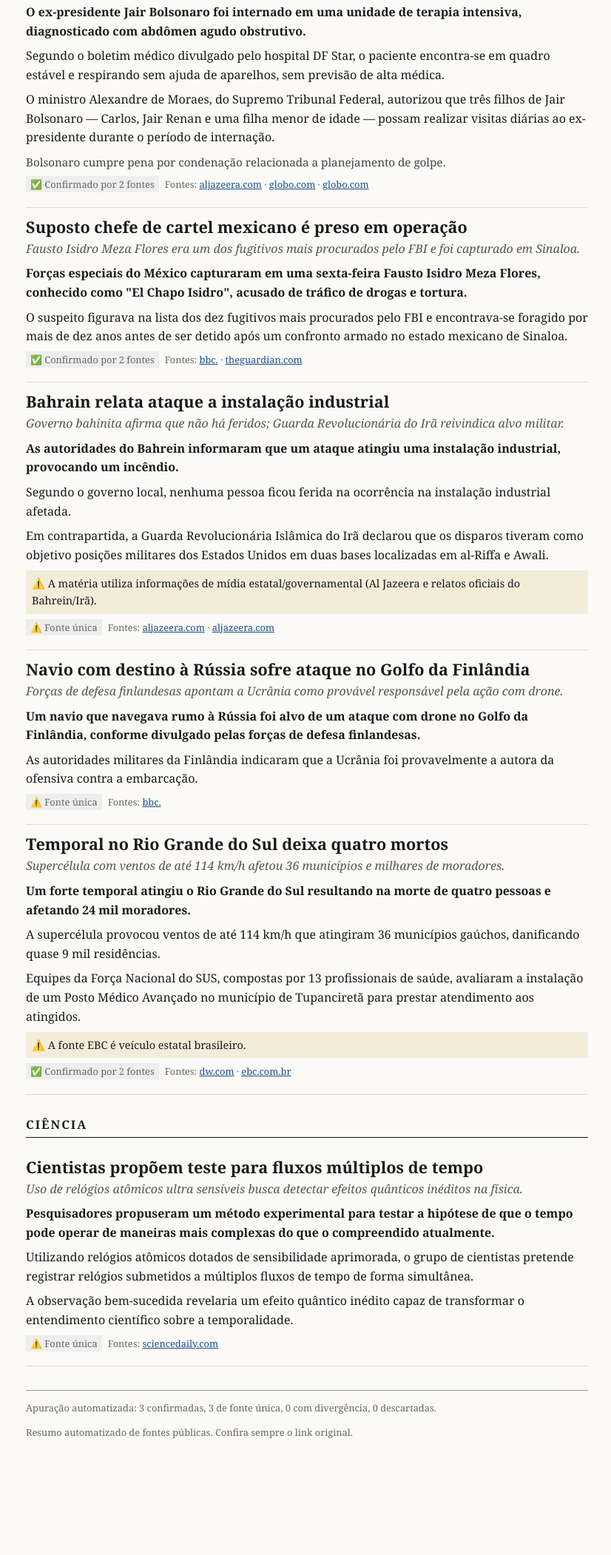
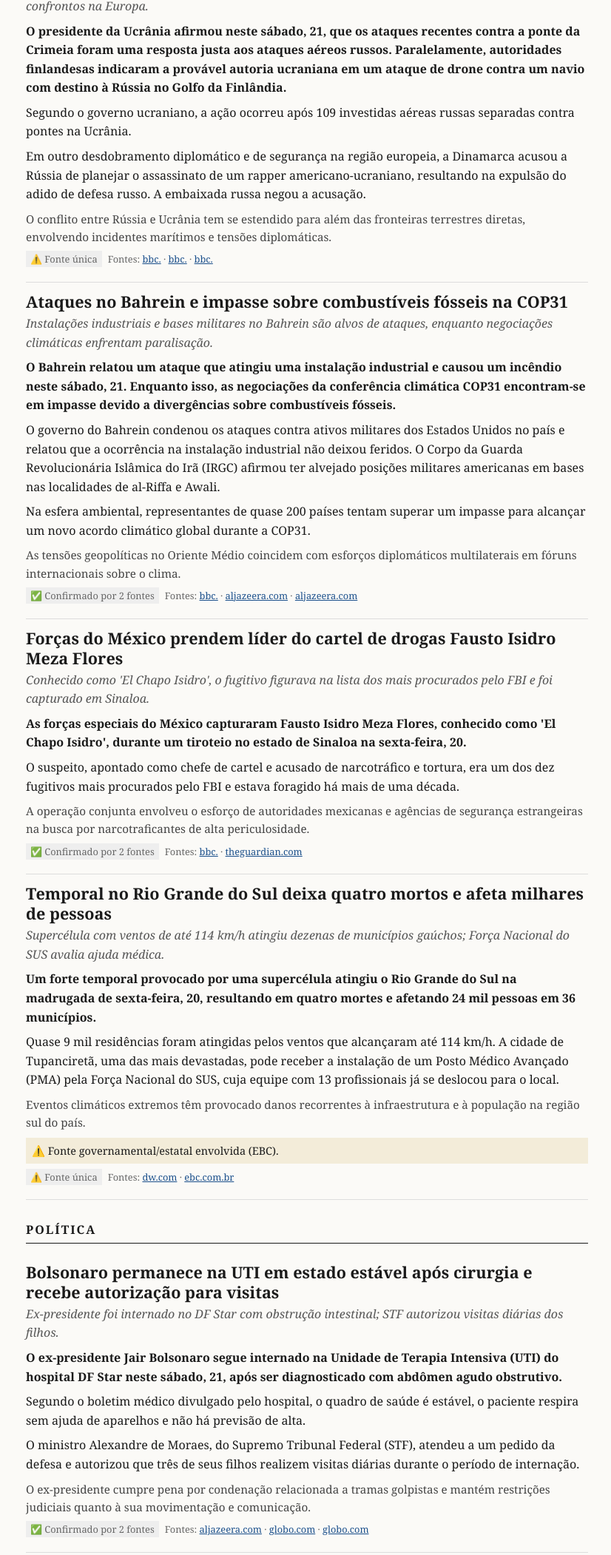
Before and after one commit to VitorinoBR/Noticias, a plain HTML site: page index.html in a window 1280 px wide. Shown: the part 271-2373 px from the top of the page at 74% size, without its empty margins (225-1051 px from the left). Before the commit the page ends 2246 px from the top, so only its background shows below. Drawn offline with Linux system fonts and the light colour scheme.

Commit message:
Atualização de edição: 2026-11-21-22h.html

```diff
--- a/index.html
+++ b/index.html
@@ -3,66 +3,84 @@
 <head>
 <meta charset='UTF-8'>
 <meta name='viewport' content='width=device-width, initial-scale=1'>
-<title>Global Insights - Edição das 20h</title>
+<title>Global Insights - Resumo do dia</title>
 <style>body{font-family:Georgia,Times,serif;max-width:760px;margin:0 auto;padding:16px;line-height:1.6;color:#1a1a1a;background:#fbfaf7}a{color:#1a4f8b}.masthead{text-align:center;border-bottom:4px double #1a1a1a;margin-bottom:8px}.masthead h1{font-size:2.4rem;margin:8px 0 4px;letter-spacing:1px}.edicao{margin:0 0 10px;font-size:.9rem;text-transform:capitalize;color:#555}section h2{font-size:1rem;text-transform:uppercase;letter-spacing:2px;border-bottom:1px solid #1a1a1a;padding-bottom:4px;margin-top:28px}.materia{padding:12px 0;border-bottom:1px solid #ddd}.materia h3{font-size:1.35rem;line-height:1.25;margin:0 0 4px}.fina{font-style:italic;color:#555;margin:0 0 8px}.lide{font-weight:bold;margin:0 0 8px}.materia p{margin:0 0 8px}.contexto{color:#444;font-size:.95rem}.diverge,.alerta{font-size:.9rem;background:#f3ecd9;padding:6px 8px}.meta{font-size:.8rem;color:#666}.selo{background:#eee;padding:2px 6px;margin-right:8px}.acompanhar li{margin-bottom:6px}footer{margin-top:32px;border-top:1px solid #999;font-size:.8rem;color:#666}@media (prefers-color-scheme:dark){body{background:#121212;color:#e8e8e8}a{color:#8ab4f8}.fina,.contexto,.meta,footer{color:#aaa}.selo{background:#2a2a2a}.diverge,.alerta{background:#2b2618}.masthead,section h2{border-color:#e8e8e8}.materia{border-color:#333}}</style>
 </head>
 <body>
-<header class='masthead'><h1>Global Insights</h1><p class='edicao'>sábado, 21 de novembro de 2026 · Edição das 20h</p></header>
+<header class='masthead'><h1>Global Insights</h1><p class='edicao'>sábado, 21 de novembro de 2026 · Resumo do dia</p></header>
 <main><section><h2>Geopolítica</h2><article class='materia'>
-<h3>Bolsonaro é internado em UTI com obstrução intestinal</h3>
-<p class='fina'>Ex-presidente está em estado estável e sem previsão de alta, segundo boletim do hospital DF Star.</p>
-<p class='lide'>O ex-presidente Jair Bolsonaro foi internado em uma unidade de terapia intensiva, diagnosticado com abdômen agudo obstrutivo.</p>
-<p>Segundo o boletim médico divulgado pelo hospital DF Star, o paciente encontra-se em quadro estável e respirando sem ajuda de aparelhos, sem previsão de alta médica.</p><p>O ministro Alexandre de Moraes, do Supremo Tribunal Federal, autorizou que três filhos de Jair Bolsonaro — Carlos, Jair Renan e uma filha menor de idade — possam realizar visitas diárias ao ex-presidente durante o período de internação.</p>
-<p class='contexto'>Bolsonaro cumpre pena por condenação relacionada a planejamento de golpe.</p>
+<h3>Ataques à ponte da Crimeia geram reações e tensão internacional</h3>
+<p class='fina'>Presidente ucraniano defende ofensiva enquanto forças russas e estrangeiras se envolvem em novos confrontos na Europa.</p>
+<p class='lide'>O presidente da Ucrânia afirmou neste sábado, 21, que os ataques recentes contra a ponte da Crimeia foram uma resposta justa aos ataques aéreos russos. Paralelamente, autoridades finlandesas indicaram a provável autoria ucraniana em um ataque de drone contra um navio com destino à Rússia no Golfo da Finlândia.</p>
+<p>Segundo o governo ucraniano, a ação ocorreu após 109 investidas aéreas russas separadas contra pontes na Ucrânia.</p><p>Em outro desdobramento diplomático e de segurança na região europeia, a Dinamarca acusou a Rússia de planejar o assassinato de um rapper americano-ucraniano, resultando na expulsão do adido de defesa russo. A embaixada russa negou a acusação.</p>
+<p class='contexto'>O conflito entre Rússia e Ucrânia tem se estendido para além das fronteiras terrestres diretas, envolvendo incidentes marítimos e tensões diplomáticas.</p>
+
+
+<p class='meta'><span class='selo'>⚠️ Fonte única</span>Fontes: <a href='https://www.bbc.co.uk/news/articles/c6wy0qj7w5zqo?at_medium=RSS&amp;at_campaign=rss' target='_blank' rel='noopener noreferrer'>bbc.</a> · <a href='https://www.bbc.co.uk/news/articles/cj752ddve27ko?at_medium=RSS&amp;at_campaign=rss' target='_blank' rel='noopener noreferrer'>bbc.</a> · <a href='https://www.bbc.co.uk/news/articles/cmde1lj4yjxno?at_medium=RSS&amp;at_campaign=rss' target='_blank' rel='noopener noreferrer'>bbc.</a></p>
+</article><article class='materia'>
+<h3>Ataques no Bahrein e impasse sobre combustíveis fósseis na COP31</h3>
+<p class='fina'>Instalações industriais e bases militares no Bahrein são alvos de ataques, enquanto negociações climáticas enfrentam paralisação.</p>
+<p class='lide'>O Bahrein relatou um ataque que atingiu uma instalação industrial e causou um incêndio neste sábado, 21. Enquanto isso, as negociações da conferência climática COP31 encontram-se em impasse devido a divergências sobre combustíveis fósseis.</p>
+<p>O governo do Bahrein condenou os ataques contra ativos militares dos Estados Unidos no país e relatou que a ocorrência na instalação industrial não deixou feridos. O Corpo da Guarda Revolucionária Islâmica do Irã (IRGC) afirmou ter alvejado posições militares americanas em bases nas localidades de al-Riffa e Awali.</p><p>Na esfera ambiental, representantes de quase 200 países tentam superar um impasse para alcançar um novo acordo climático global durante a COP31.</p>
+<p class='contexto'>As tensões geopolíticas no Oriente Médio coincidem com esforços diplomáticos multilaterais em fóruns internacionais sobre o clima.</p>
+
+
+<p class='meta'><span class='selo'>✅ Confirmado por 2 fontes</span>Fontes: <a href='https://www.bbc.co.uk/news/articles/c6ly5w40eg07o?at_medium=RSS&amp;at_campaign=rss' target='_blank' rel='noopener noreferrer'>bbc.</a> · <a href='https://www.aljazeera.com/news/liveblog/2026/11/21/iran-war-live-iran-targets-us-military-in-bahrain-houthi-strikes-continue?traffic_source=rss' target='_blank' rel='noopener noreferrer'>aljazeera.com</a> · <a href='https://www.aljazeera.com/news/2026/11/21/bahrain-says-iranian-attack-causes-fire-at-industrial-facility' target='_blank' rel='noopener noreferrer'>aljazeera.com</a></p>
+</article><article class='materia'>
+<h3>Forças do México prendem líder do cartel de drogas Fausto Isidro Meza Flores</h3>
+<p class='fina'>Conhecido como &#39;El Chapo Isidro&#39;, o fugitivo figurava na lista dos mais procurados pelo FBI e foi capturado em Sinaloa.</p>
+<p class='lide'>As forças especiais do México capturaram Fausto Isidro Meza Flores, conhecido como &#39;El Chapo Isidro&#39;, durante um tiroteio no estado de Sinaloa na sexta-feira, 20.</p>
+<p>O suspeito, apontado como chefe de cartel e acusado de narcotráfico e tortura, era um dos dez fugitivos mais procurados pelo FBI e estava foragido há mais de uma década.</p>
+<p class='contexto'>A operação conjunta envolveu o esforço de autoridades mexicanas e agências de segurança estrangeiras na busca por narcotraficantes de alta periculosidade.</p>
+
+
+<p class='meta'><span class='selo'>✅ Confirmado por 2 fontes</span>Fontes: <a href='https://www.bbc.co.uk/news/articles/ckz749ey0r75o?at_medium=RSS&amp;at_campaign=rss' target='_blank' rel='noopener noreferrer'>bbc.</a> · <a href='https://www.theguardian.com/world/2026/nov/21/alleged-mexican-drug-cartel-boss-el-chapo-isidro-meza-flores-arrested' target='_blank' rel='noopener noreferrer'>theguardian.com</a></p>
+</article><article class='materia'>
+<h3>Temporal no Rio Grande do Sul deixa quatro mortos e afeta milhares de pessoas</h3>
+<p class='fina'>Supercélula com ventos de até 114 km/h atingiu dezenas de municípios gaúchos; Força Nacional do SUS avalia ajuda médica.</p>
+<p class='lide'>Um forte temporal provocado por uma supercélula atingiu o Rio Grande do Sul na madrugada de sexta-feira, 20, resultando em quatro mortes e afetando 24 mil pessoas em 36 municípios.</p>
+<p>Quase 9 mil residências foram atingidas pelos ventos que alcançaram até 114 km/h. A cidade de Tupanciretã, uma das mais devastadas, pode receber a instalação de um Posto Médico Avançado (PMA) pela Força Nacional do SUS, cuja equipe com 13 profissionais já se deslocou para o local.</p>
+<p class='contexto'>Eventos climáticos extremos têm provocado danos recorrentes à infraestrutura e à população na região sul do país.</p>
+
+<p class='alerta'>⚠️ Fonte governamental/estatal envolvida (EBC).</p>
+<p class='meta'><span class='selo'>⚠️ Fonte única</span>Fontes: <a href='https://www.dw.com/pt-br/temporal-no-rs-afeta-24-mil-pessoas-e-deixa-quatro-mortos/a-80011201?maca=bra-rss-br-br-1031-rdf' target='_blank' rel='noopener noreferrer'>dw.com</a> · <a href='https://agenciabrasil.ebc.com.br/geral/noticia/2026-11/forca-nacional-do-sus-avalia-instalar-posto-medico-em-tupancireta' target='_blank' rel='noopener noreferrer'>ebc.com.br</a></p>
+</article></section><section><h2>Política</h2><article class='materia'>
+<h3>Bolsonaro permanece na UTI em estado estável após cirurgia e recebe autorização para visitas</h3>
+<p class='fina'>Ex-presidente foi internado no DF Star com obstrução intestinal; STF autorizou visitas diárias dos filhos.</p>
+<p class='lide'>O ex-presidente Jair Bolsonaro segue internado na Unidade de Terapia Intensiva (UTI) do hospital DF Star neste sábado, 21, após ser diagnosticado com abdômen agudo obstrutivo.</p>
+<p>Segundo o boletim médico divulgado pelo hospital, o quadro de saúde é estável, o paciente respira sem ajuda de aparelhos e não há previsão de alta.</p><p>O ministro Alexandre de Moraes, do Supremo Tribunal Federal (STF), atendeu a um pedido da defesa e autorizou que três de seus filhos realizem visitas diárias durante o período de internação.</p>
+<p class='contexto'>O ex-presidente cumpre pena por condenação relacionada a tramas golpistas e mantém restrições judiciais quanto à sua movimentação e comunicação.</p>
 
 
 <p class='meta'><span class='selo'>✅ Confirmado por 2 fontes</span>Fontes: <a href='https://www.aljazeera.com/news/2026/11/21/brazils-jair-bolsonaro-in-intensive-care-with-bowel-obstruction' target='_blank' rel='noopener noreferrer'>aljazeera.com</a> · <a href='https://g1.globo.com/politica/noticia/2026/11/21/bolsonaro-tem-obstrucao-intestinal-quadro-estavel-e-segue-sem-previsao-de-alta-diz-boletim-medico.ghtml' target='_blank' rel='noopener noreferrer'>globo.com</a> · <a href='https://g1.globo.com/politica/noticia/2026/11/21/moraes-atende-a-pedido-e-autoriza-visitas-diarias-de-filhos-a-bolsonaro-durante-a-internacao.ghtml' target='_blank' rel='noopener noreferrer'>globo.com</a></p>
 </article><article class='materia'>
-<h3>Suposto chefe de cartel mexicano é preso em operação</h3>
-<p class='fina'>Fausto Isidro Meza Flores era um dos fugitivos mais procurados pelo FBI e foi capturado em Sinaloa.</p>
-<p class='lide'>Forças especiais do México capturaram em uma sexta-feira Fausto Isidro Meza Flores, conhecido como "El Chapo Isidro", acusado de tráfico de drogas e tortura.</p>
-<p>O suspeito figurava na lista dos dez fugitivos mais procurados pelo FBI e encontrava-se foragido por mais de dez anos antes de ser detido após um confronto armado no estado mexicano de Sinaloa.</p>
+<h3>Lula avalia projeto fiscal aprovado pelo Senado e o classifica como ajuste orçamentário</h3>
+<p class='fina'>Presidente declarou em transmissão ao vivo que a medida visa o Orçamento de 2027 e criticou o setor financeiro.</p>
+<p class='lide'>O presidente Luiz Inácio Lula da Silva afirmou neste sábado, 21, durante uma transmissão ao vivo, que o projeto fiscal aprovado pelo Senado nesta semana não representa uma reforma fiscal ampla, mas sim um ajuste voltado para o Orçamento de 2027.</p>
+<p>Na mesma ocasião, o mandatário criticou o posicionamento de aliados que se opuseram ao ajuste e fez críticas a agentes do mercado financeiro.</p>
+<p class='contexto'>A discussão sobre o arcabouço fiscal e o equilíbrio das contas públicas mobiliza o debate entre o Poder Executivo e o Congresso Nacional.</p>
 
 
-
-<p class='meta'><span class='selo'>✅ Confirmado por 2 fontes</span>Fontes: <a href='https://www.bbc.co.uk/news/articles/ckz749ey0r75o?at_medium=RSS&amp;at_campaign=rss' target='_blank' rel='noopener noreferrer'>bbc.</a> · <a href='https://www.theguardian.com/world/2026/nov/21/alleged-mexican-drug cartel-boss-el-chapo-isidro-meza-flores-arrested' target='_blank' rel='noopener noreferrer'>theguardian.com</a></p>
-</article><article class='materia'>
-<h3>Bahrain relata ataque a instalação industrial</h3>
-<p class='fina'>Governo bahinita afirma que não há feridos; Guarda Revolucionária do Irã reivindica alvo militar.</p>
-<p class='lide'>As autoridades do Bahrein informaram que um ataque atingiu uma instalação industrial, provocando um incêndio.</p>
-<p>Segundo o governo local, nenhuma pessoa ficou ferida na ocorrência na instalação industrial afetada.</p><p>Em contrapartida, a Guarda Revolucionária Islâmica do Irã declarou que os disparos tiveram como objetivo posições militares dos Estados Unidos em duas bases localizadas em al-Riffa e Awali.</p>
-
-
-<p class='alerta'>⚠️ A matéria utiliza informações de mídia estatal/governamental (Al Jazeera e relatos oficiais do Bahrein/Irã).</p>
-<p class='meta'><span class='selo'>⚠️ Fonte única</span>Fontes: <a href='https://www.aljazeera.com/video/newsfeed/2026/11/21/bahrain-says-iranian-attack-hits-industrial-facility?traffic_source=rss' target='_blank' rel='noopener noreferrer'>aljazeera.com</a> · <a href='https://www.aljazeera.com/news/2026/11/21/bahrain-says-iranian-attack-causes-fire-at-industrial-facility?traffic_source=rss' target='_blank' rel='noopener noreferrer'>aljazeera.com</a></p>
-</article><article class='materia'>
-<h3>Navio com destino à Rússia sofre ataque no Golfo da Finlândia</h3>
-<p class='fina'>Forças de defesa finlandesas apontam a Ucrânia como provável responsável pela ação com drone.</p>
-<p class='lide'>Um navio que navegava rumo à Rússia foi alvo de um ataque com drone no Golfo da Finlândia, conforme divulgado pelas forças de defesa finlandesas.</p>
-<p>As autoridades militares da Finlândia indicaram que a Ucrânia foi provavelmente a autora da ofensiva contra a embarcação.</p>
-
-
-
-<p class='meta'><span class='selo'>⚠️ Fonte única</span>Fontes: <a href='https://www.bbc.co.uk/news/articles/cj752ddve27ko?at_medium=RSS&amp;at_campaign=rss' target='_blank' rel='noopener noreferrer'>bbc.</a></p>
-</article><article class='materia'>
-<h3>Temporal no Rio Grande do Sul deixa quatro mortos</h3>
-<p class='fina'>Supercélula com ventos de até 114 km/h afetou 36 municípios e milhares de moradores.</p>
-<p class='lide'>Um forte temporal atingiu o Rio Grande do Sul resultando na morte de quatro pessoas e afetando 24 mil moradores.</p>
-<p>A supercélula provocou ventos de até 114 km/h que atingiram 36 municípios gaúchos, danificando quase 9 mil residências.</p><p>Equipes da Força Nacional do SUS, compostas por 13 profissionais de saúde, avaliaram a instalação de um Posto Médico Avançado no município de Tupanciretã para prestar atendimento aos atingidos.</p>
-
-
-<p class='alerta'>⚠️ A fonte EBC é veículo estatal brasileiro.</p>
-<p class='meta'><span class='selo'>✅ Confirmado por 2 fontes</span>Fontes: <a href='https://www.dw.com/pt-br/temporal-no-rs-afeta-24-mil-pessoas-e-deixa-quatro-mortos/a-80011201?maca=bra-rss-br-br-1031-rdf' target='_blank' rel='noopener noreferrer'>dw.com</a> · <a href='https://agenciabrasil.ebc.com.br/geral/noticia/2026-11/forca-nacional-do-sus-avalia-instalar-posto-medico-em-tupancireta' target='_blank' rel='noopener noreferrer'>ebc.com.br</a></p>
+<p class='meta'><span class='selo'>⚠️ Fonte única</span>Fontes: <a href='https://g1.globo.com/politica/noticia/2026/11/21/lula-diz-que-projeto-aprovado-no-senado-nao-e-reforma-fiscal-mas-ajuste-para-orcamento-de-2027-e-critica-faria-lima.ghtml' target='_blank' rel='noopener noreferrer'>globo.com</a></p>
 </article></section><section><h2>Ciência</h2><article class='materia'>
-<h3>Cientistas propõem teste para fluxos múltiplos de tempo</h3>
-<p class='fina'>Uso de relógios atômicos ultra sensíveis busca detectar efeitos quânticos inéditos na física.</p>
-<p class='lide'>Pesquisadores propuseram um método experimental para testar a hipótese de que o tempo pode operar de maneiras mais complexas do que o compreendido atualmente.</p>
-<p>Utilizando relógios atômicos dotados de sensibilidade aprimorada, o grupo de cientistas pretende registrar relógios submetidos a múltiplos fluxos de tempo de forma simultânea.</p><p>A observação bem-sucedida revelaria um efeito quântico inédito capaz de transformar o entendimento científico sobre a temporalidade.</p>
-
+<h3>Cientistas propõem teste para detectar múltiplos fluxos de tempo simultâneos</h3>
+<p class='fina'>Pesquisa utiliza relógios atômicos ultra-sensíveis para investigar efeitos quânticos inéditos na física.</p>
+<p class='lide'>Cientistas propuseram um método inovador para detectar relógios submetidos a múltiplos fluxos de tempo de forma simultânea, conforme estudo divulgado recentemente.</p>
+<p>Utilizando relógios atômicos com sensibilidade aprimorada, os pesquisadores esperam revelar efeitos quânticos nunca antes observados que podem alterar a compreensão científica sobre a natureza do tempo.</p>
+<p class='contexto'>A investigação de propriedades fundamentais da física quântica busca testar limites teóricos aceitos pela ciência contemporânea.</p>
 
 
 <p class='meta'><span class='selo'>⚠️ Fonte única</span>Fontes: <a href='https://www.sciencedaily.com/releases/2026/11/261120075558.htm' target='_blank' rel='noopener noreferrer'>sciencedaily.com</a></p>
-</article></section></main>
-<footer><p>Apuração automatizada: 3 confirmadas, 3 de fonte única, 0 com divergência, 0 descartadas.</p><p>Resumo automatizado de fontes públicas. Confira sempre o link original.</p></footer>
+</article><article class='materia'>
+<h3>Telescópio James Webb captura consequências de colisão estelar na galáxia de Andrômeda</h3>
+<p class='fina'>Estrela menor foi engolida por gigante cósmica de grande luminosidade, provocando erupção violenta registrada por cientistas.</p>
+<p class='lide'>Astrônomos registraram as consequências de uma colisão cósmica na galáxia de Andrômeda, onde uma estrela de menor porte se chocou contra uma estrela gigante 18.000 vezes mais brilhante que o Sol.</p>
+<p>O fenômeno gerou uma erupção violenta capturada pelo Telescópio Espacial James Webb apenas 47 dias após o evento, fornecendo novos dados sobre a dinâmica de colisões estelares.</p>
+<p class='contexto'>O uso de telescópios espaciais avançados permite mapear e detalhar eventos de alta energia em galáxias distantes.</p>
+
+
+<p class='meta'><span class='selo'>⚠️ Fonte única</span>Fontes: <a href='https://www.sciencedaily.com/releases/2026/11/261120075556.htm' target='_blank' rel='noopener noreferrer'>sciencedaily.com</a></p>
+</article></section><section class='acompanhar'><h2>Para acompanhar amanhã</h2><ul><li>O desdobramento das negociações climáticas na COP31 diante do impasse em torno dos combustíveis fósseis.</li><li>A evolução do quadro clínico do ex-presidente Jair Bolsonaro e novas decisões judiciais relacionadas às suas condições de internação.</li><li>A assistência humanitária e a atuação da Força Nacional do SUS nos municípios afetados pelo temporal no Rio Grande do Sul.</li></ul></section></main>
+<footer><p>Apuração automatizada: 3 confirmadas, 5 de fonte única, 0 com divergência, 0 descartadas.</p><p>Resumo automatizado de fontes públicas. Confira sempre o link original.</p></footer>
 </body>
 </html>
```
